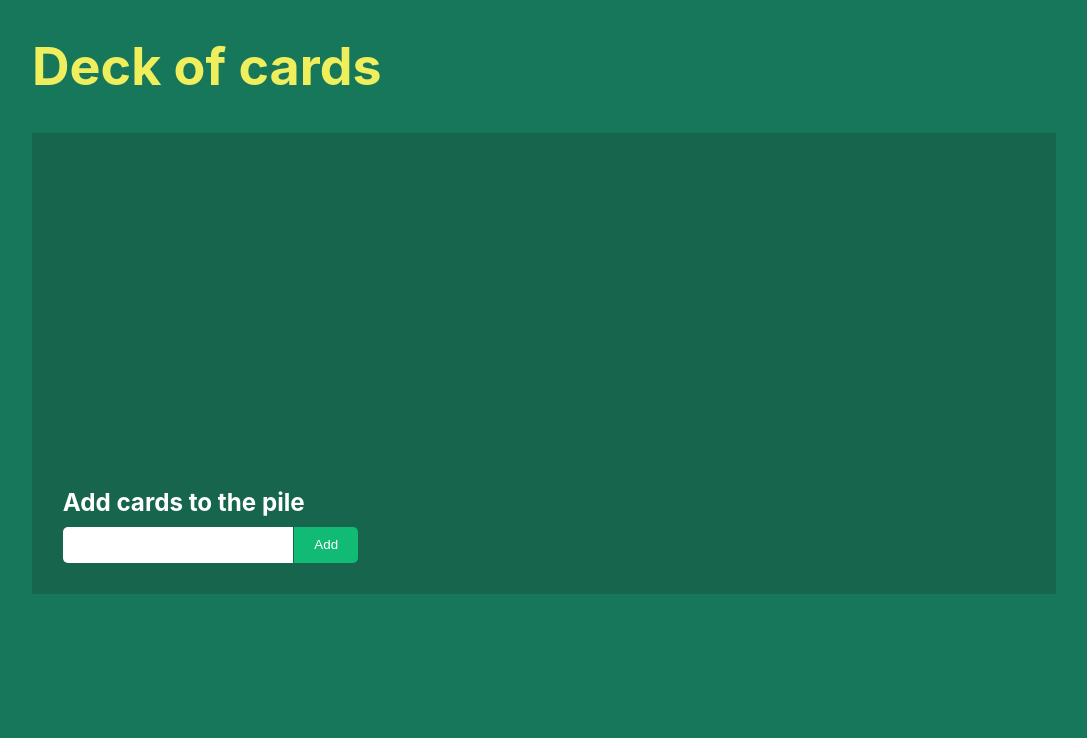
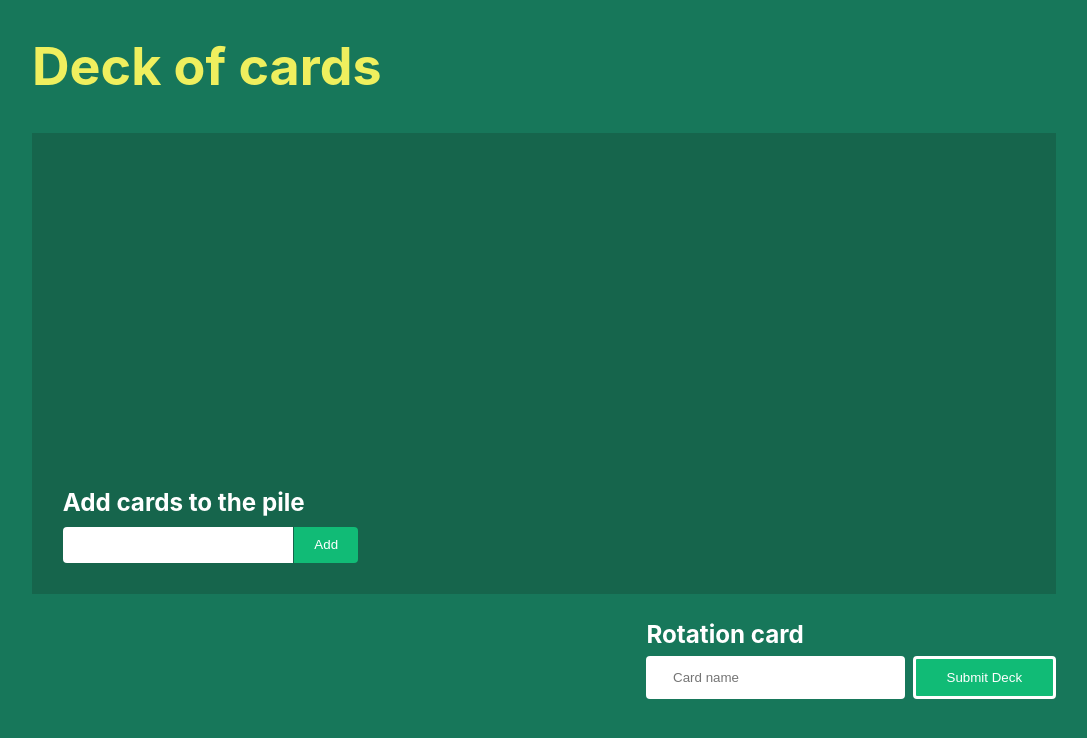
Before and after one commit to luancardosolc/react-deck-of-cards, a React (Create React App) app: page /deck/new in a window 1280 px wide. Shown: the top 738 px of the page, without its empty margins (96-1183 px from the left). Built offline with nearby package versions, Linux system fonts and the light colour scheme.

Commit message:
Sytling rotation card elements

```diff
--- a/src/App.css
+++ b/src/App.css
@@ -36,7 +36,7 @@ h1 {
 input {
   line-height: 2.5em;
   border: none;
-  border-radius: 5px;
+  border-radius: 4px;
   border-top-right-radius: 0;
   border-bottom-right-radius: 0;
   padding: 0.1em 2em;
@@ -48,7 +48,7 @@ button {
   border: none;
   text-decoration: none;
   cursor: pointer;
-  border-radius: 5px;
+  border-radius: 4px;
   border-top-left-radius: 0;
   border-bottom-left-radius: 0;
   color: white;
@@ -71,3 +71,32 @@ label {
   font-size: 0.93em;
   display: block;
 }
+
+.rotation_card {
+  padding-top: 1em;
+  display: flex;
+  width: 40%;
+  flex-direction: column;
+  margin-left: auto;
+}
+
+.rotation_card_body {
+  display: flex;
+  width: 40%;
+  flex-direction: unset;
+  justify-content: space-between;
+  margin-left: auto;
+}
+
+.rotation_card_body>input {
+  border-top-right-radius: 4px;
+  border-bottom-right-radius: 4px;
+  width: 50%;
+}
+
+.rotation_card_body>button {
+  border-top-left-radius: 4px;
+  border-bottom-left-radius: 4px;
+  border: white solid;
+  width: 35%;
+}
--- a/src/components/new-deck.tsx
+++ b/src/components/new-deck.tsx
@@ -10,9 +10,16 @@ function NewDeck() {
       <div className="table">
         <div className="add_card">
           <label htmlFor="card_input">Add cards to the pile</label>
-          <input type="text" name="card_input"/>
+          <input type="text" name="card_input" />
           <button>Add</button>
         </div>
+      </div>
+      <div className="rotation_card">
+        <label htmlFor="rotation_card_input">Rotation card</label>
+      </div>
+      <div className="rotation_card_body">
+        <input type="text" name="rotation_card_input" placeholder="Card name" />
+        <button>Submit Deck</button>
       </div>
     </div>
   );
```
